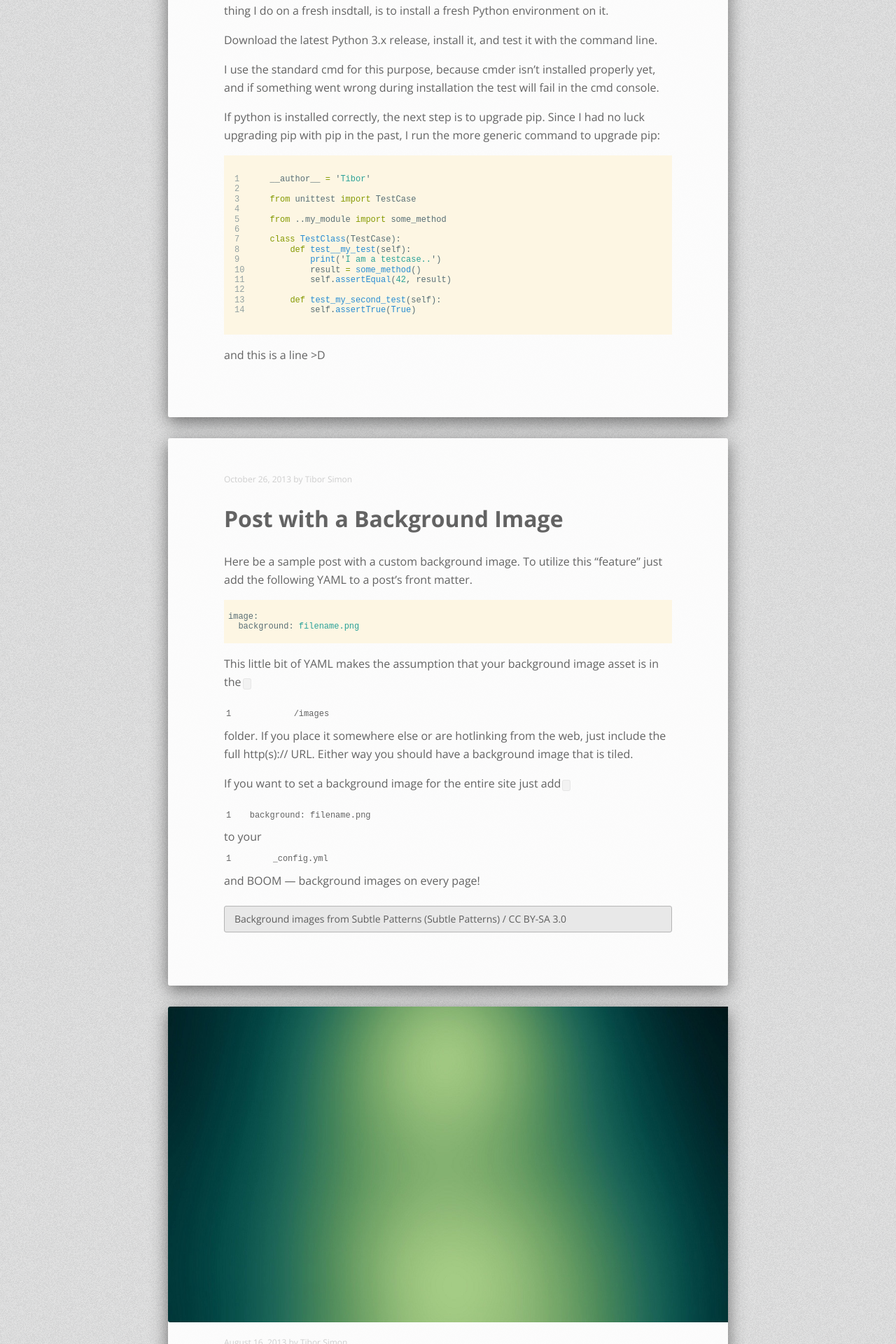
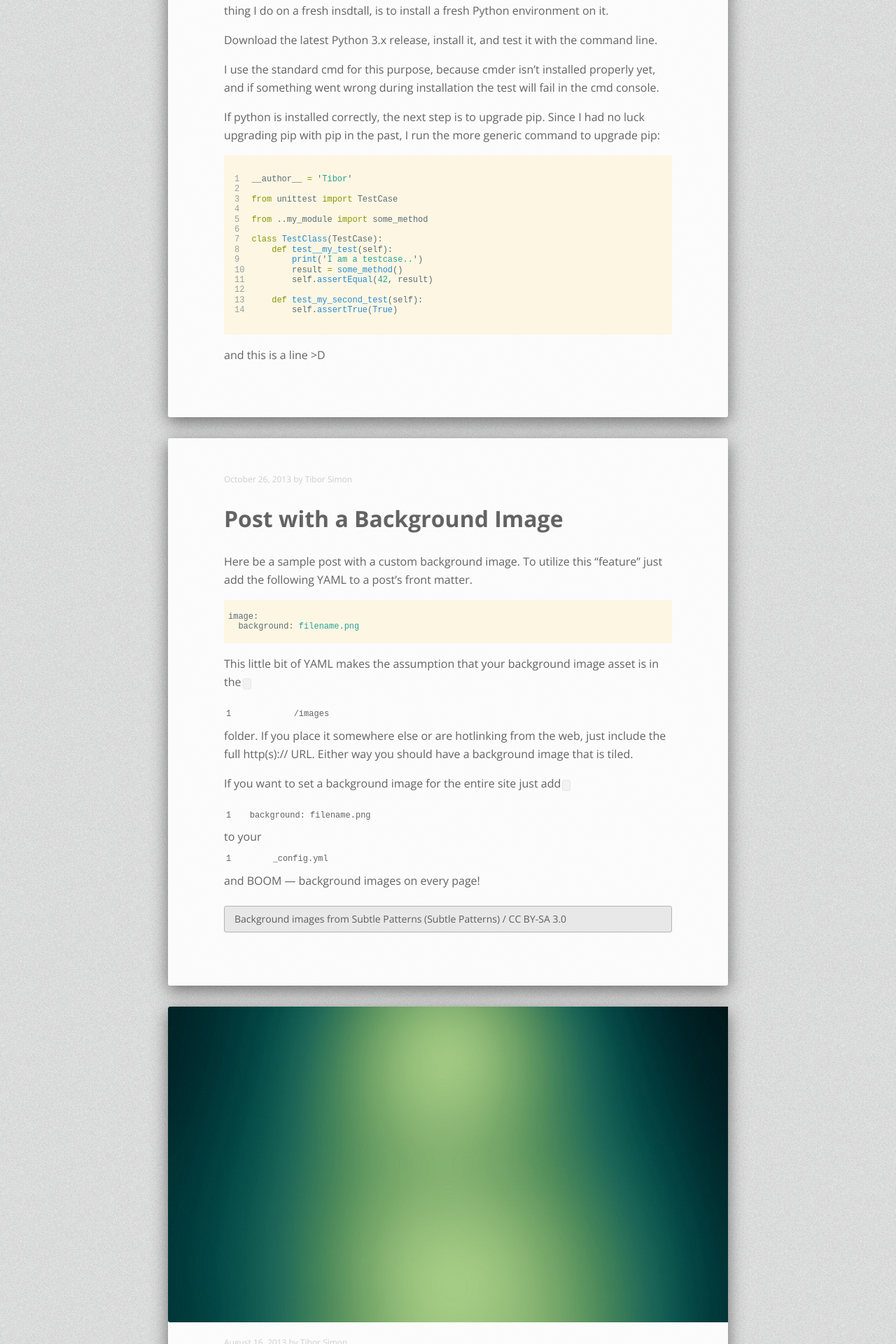
Before and after one commit to tiborsimon/tiborsimon.github.io, a Jekyll site: the page built from index.html, in a window 1280 px wide. Shown: the part 705-2625 px from the top of the page at 70% size. Built offline with Jekyll 4.4.1, drawn with Linux system fonts in a browser that asks for light colours; nearby versions of some CDN libraries; the list of posts is cut into pages by our own code.

Commit message:
code highlight final touch

```diff
--- a/_sass/_pygments.scss
+++ b/_sass/_pygments.scss
@@ -2,16 +2,34 @@
   border-collapse: separate;
   border-spacing: 0;
   @include rounded(6px);
-  @include box-shadow(0 3px 8px #eee);
+  @include box-shadow(0 3px 8px rgba(0, 0, 0, 0.13));
+  overflow: hidden;
 }
 table.highlighttable td {
   padding: 0;
+}
+
+td.code {
+  width: 610px;
+  overflow: hidden;
+  pre {
+    overflow: hidden;
+  }
+}
+
+td.linenos {
+  width: 30px;
+  overflow: hidden;
+  pre {
+    overflow: hidden;
+  }
 }
 
 .linenodiv {
   text-align: right;
   background: #ddd;
   padding-right: 3px;
+  color: #B0ADAD;
 }
 .highlight {
     @include font(12);
```
